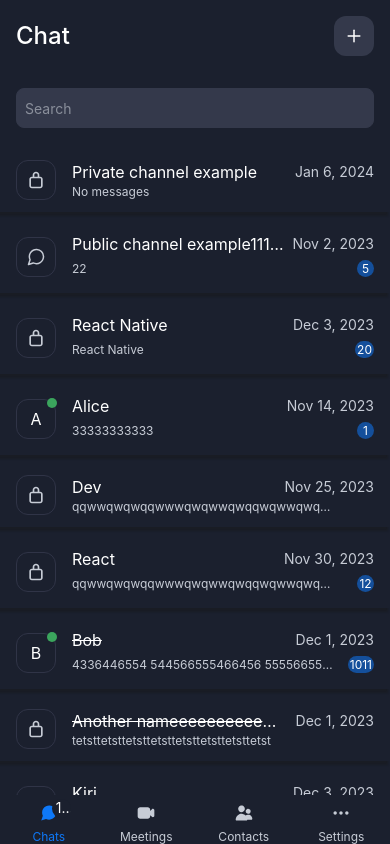
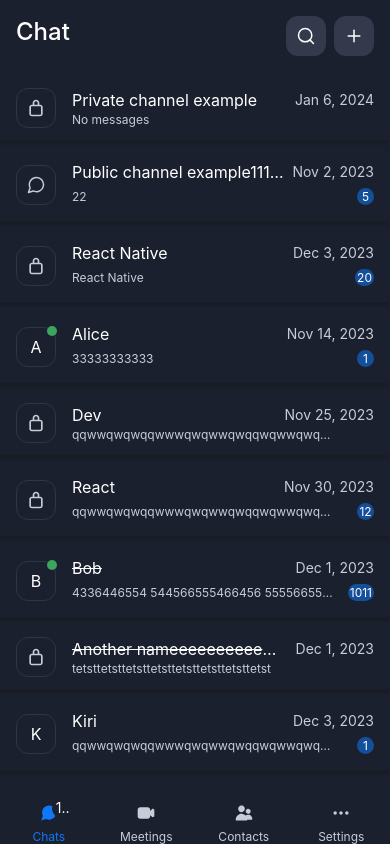
Before and after one commit to juliagarkusha/RN_Chat, a React Native app: screen /Chats in a window 390 px wide. Built offline with nearby package versions, Linux system fonts and the light colour scheme.

Commit message:
sm fixes

```diff
--- a/src/assets/icons/Search.tsx
+++ b/src/assets/icons/SearchIcon.tsx
@@ -1,7 +1,7 @@
 import React, { ReactElement } from "react";
 import Svg, { Path } from "react-native-svg";
 
-const Search = (): ReactElement => {
+const SearchIcon = (): ReactElement => {
     return (
         <Svg width="20" height="20" viewBox="0 0 20 20" fill="none" xmlns="http://www.w3.org/2000/svg">
             <Path d="M9.16667 15.8333C12.8486 15.8333 15.8333 12.8486 15.8333 9.16667C15.8333 5.48477 12.8486 2.5 9.16667 2.5C5.48477 2.5 2.5 5.48477 2.5 9.16667C2.5 12.8486 5.48477 15.8333 9.16667 15.8333Z" stroke="#ffffff" stroke-width="1.5" stroke-linecap="round" stroke-linejoin="round"/>
@@ -10,4 +10,4 @@ const Search = (): ReactElement => {
     )
 }
 
-export default Search;
+export default SearchIcon;
--- a/src/components/common/Chat/ChatHeader/ChatHeader.tsx
+++ b/src/components/common/Chat/ChatHeader/ChatHeader.tsx
@@ -1,11 +1,12 @@
 // External deps
-import React from "react";
+import React, { useState } from "react";
 import {View, TextInput, Text} from "react-native";
 import { useNavigation } from "@react-navigation/native";
 
 // Internal deps
 import Button from "../../../ui/Button/Button";
 import AddIcon from "../../../../assets/icons/AddIcon";
+import SearchIcon from "../../../../assets/icons/SearchIcon";
 import useTheme from "../../../../hooks/useTheme";
 import useChats from "../../../../hooks/useChats";
 
@@ -14,20 +15,29 @@ import styles from "./styles";
 
 const ChatHeader = () => {
     const { searchValue, setSearchValue } = useChats();
+    const [ searchVisible, setSearchVisible ] = useState(false);
     const { h1, colors } = useTheme();
     const navigation = useNavigation();
 
     return (
         <>
             <View style={styles.header}>
+                <View style={styles.headerRow}>
+                    <Text style={h1}>Chat</Text>
                     <View style={styles.actions}>
-                    <Text style={h1}>Chat</Text>
+                        <Button
+                            viewType="icon"
+                            icon={<SearchIcon />}
+                            onPress={() => setSearchVisible(!searchVisible)}
+                        />
                         <Button
                             viewType="icon"
                             icon={<AddIcon />}
                             onPress={() => navigation.navigate("Create chat")}
                         />
                     </View>
+                </View>
+                { searchVisible &&
                     <View style={styles.search}>
                         <TextInput
                             style={styles.textInput}
@@ -37,6 +47,7 @@ const ChatHeader = () => {
                             placeholderTextColor={colors.gray600}
                         />
                     </View>
+                }
             </View>
         </>
 );
--- a/src/components/common/Chat/ChatHeader/styles.ts
+++ b/src/components/common/Chat/ChatHeader/styles.ts
@@ -14,9 +14,8 @@ const styles = StyleSheet.create({
     },
     actions: {
         flexDirection: 'row',
-        justifyContent: 'space-between',
         alignItems: 'center',
-        width: Dimensions.get('window').width - CONSTANTS.GAP*2,
+        gap: CONSTANTS.GAP/2,
     },
     textInput: {
         width: Dimensions.get('window').width - CONSTANTS.GAP*2,
@@ -28,8 +27,10 @@ const styles = StyleSheet.create({
         padding: 8,
         minHeight: 40
     },
-    search: {
-
+    headerRow: {
+        flexDirection: 'row',
+        justifyContent: 'space-between',
+        width: Dimensions.get('window').width - CONSTANTS.GAP*2,
     }
 });
 
```
Lines whose indentation alone changed are shown as unchanged.
